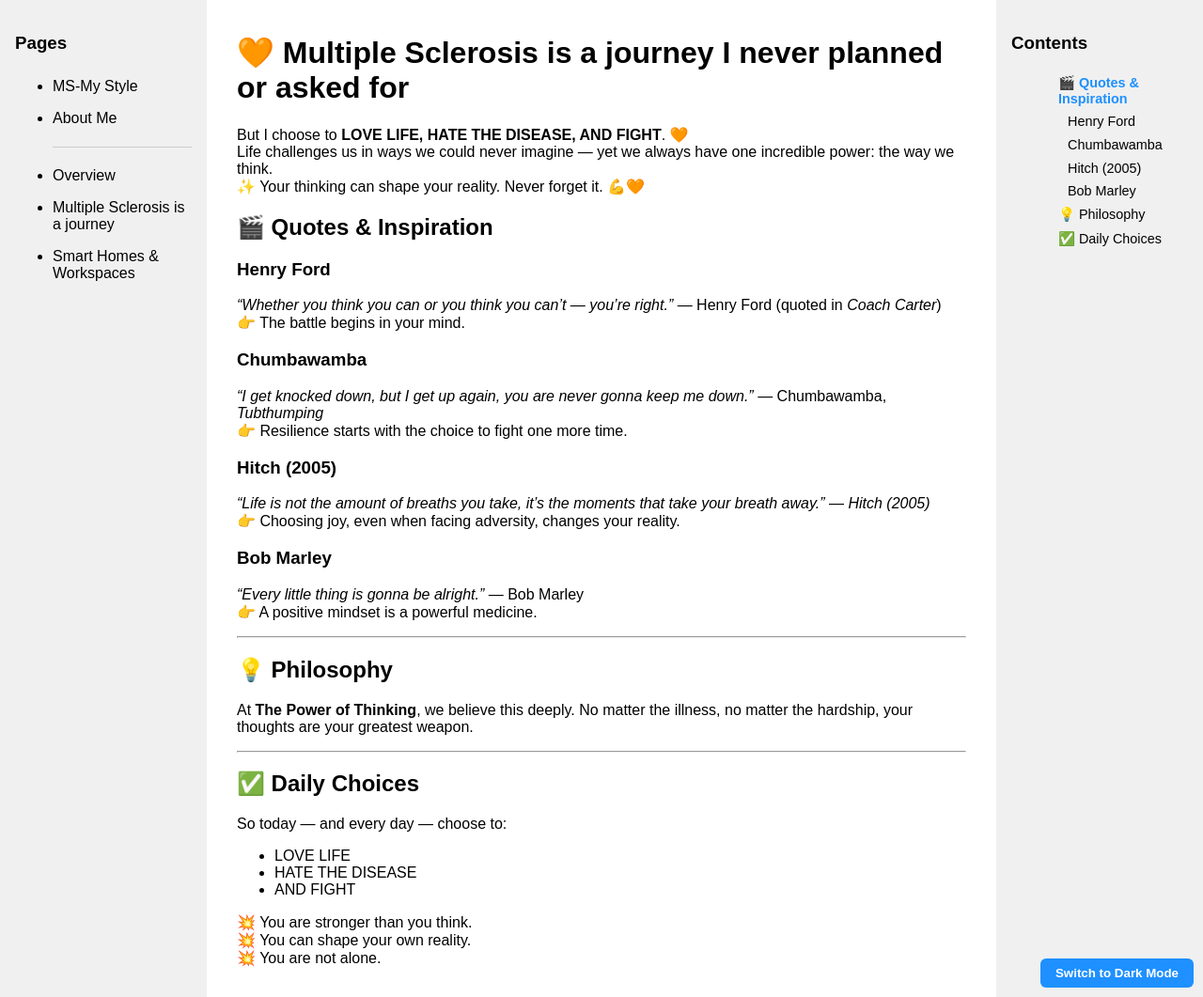
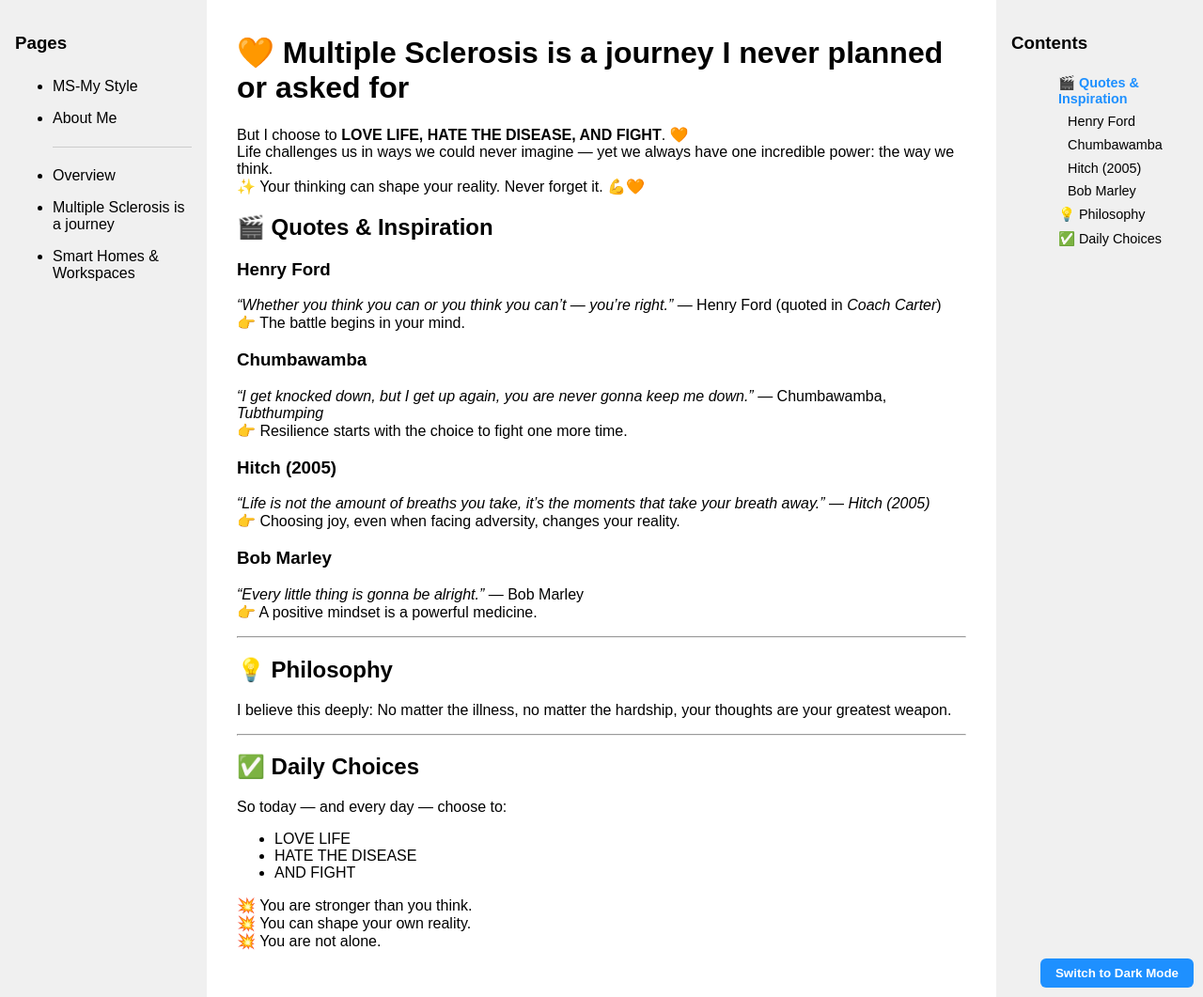
Before and after one commit to enricomariazotti-alt/enricomariazotti-alt.github.io, a Jekyll site: the page built from Multiple-Sclerosis-journey.md, in a window 1280 px wide and 1061 px high. Shown: the whole window at 94% size. Built offline with Jekyll 4.4.1, drawn with Linux system fonts in a browser that asks for light colours.

```diff
--- a/Multiple-Sclerosis-journey.md
+++ b/Multiple-Sclerosis-journey.md
@@ -37,7 +37,7 @@ Life challenges us in ways we could never imagine — yet we always have one inc
 
 ## 💡 Philosophy
 
-At **The Power of Thinking**, we believe this deeply. No matter the illness, no matter the hardship, your thoughts are your greatest weapon.
+I believe this deeply: No matter the illness, no matter the hardship, your thoughts are your greatest weapon.
 
 ---
 
```
